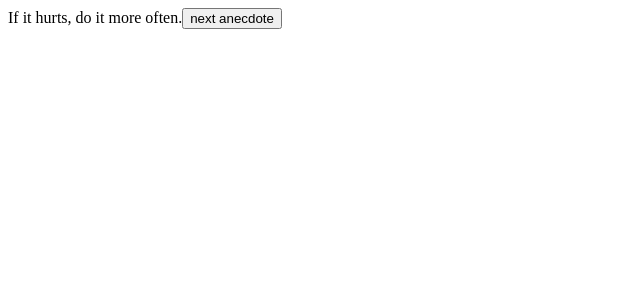
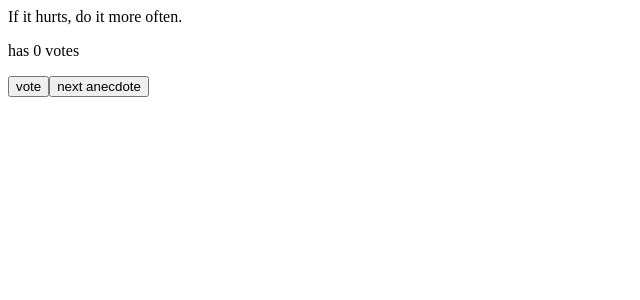
Before and after one commit to OMussa/fullstackopen, a React (Create React App) app in the folder part1/: page / in a window 1280 px wide. Shown: the top 300 px of the page, without its empty margins (0-640 px from the left). Built offline with nearby package versions, Linux system fonts and the light colour scheme.

Commit message:
exercise 1.13

```diff
--- a/part1/src/App.js
+++ b/part1/src/App.js
@@ -15,15 +15,25 @@ const App = () => {
     'Programming without an extremely heavy use of console.log is same as if a doctor would refuse to use x-rays or blood tests when diagnosing patients.',
     'The only way to go fast, is to go well.'
   ]
+  const [selected, setSelected] = useState(0)
+  const [votes, setVotes] = useState(new Array(anecdotes.length).fill(0))
+
+const handleAnec = () =>{
+  setSelected(Math.floor(Math.random() * anecdotes.length)) }
 
 
-  const [selected, setSelected] = useState(0)
-const handleAnec = () =>{
-  setSelected(Math.floor(Math.random() * anecdotes.length))
-}
+
+  const handleVote = () =>{
+    const newVotes = [...votes]
+    newVotes[selected] +=1
+    setVotes(newVotes)
+  }
+
   return (
     <div>
       {anecdotes[selected]}
+      <p>has {votes[selected]} votes</p>
+      <Button handleClick = {handleVote}  text = 'vote' />
       <Button handleClick = {handleAnec}  text = 'next anecdote' />
     </div>
   )
```
